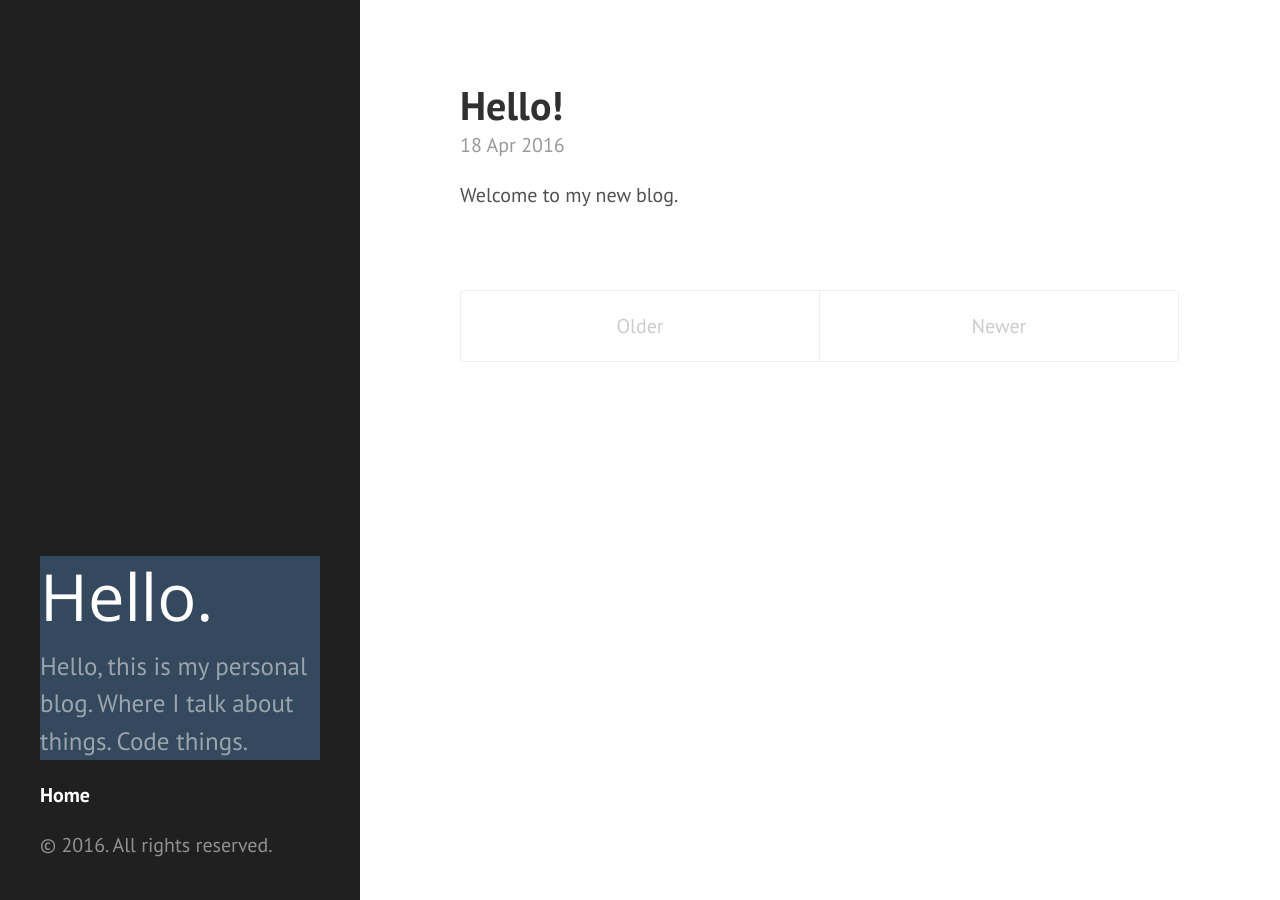
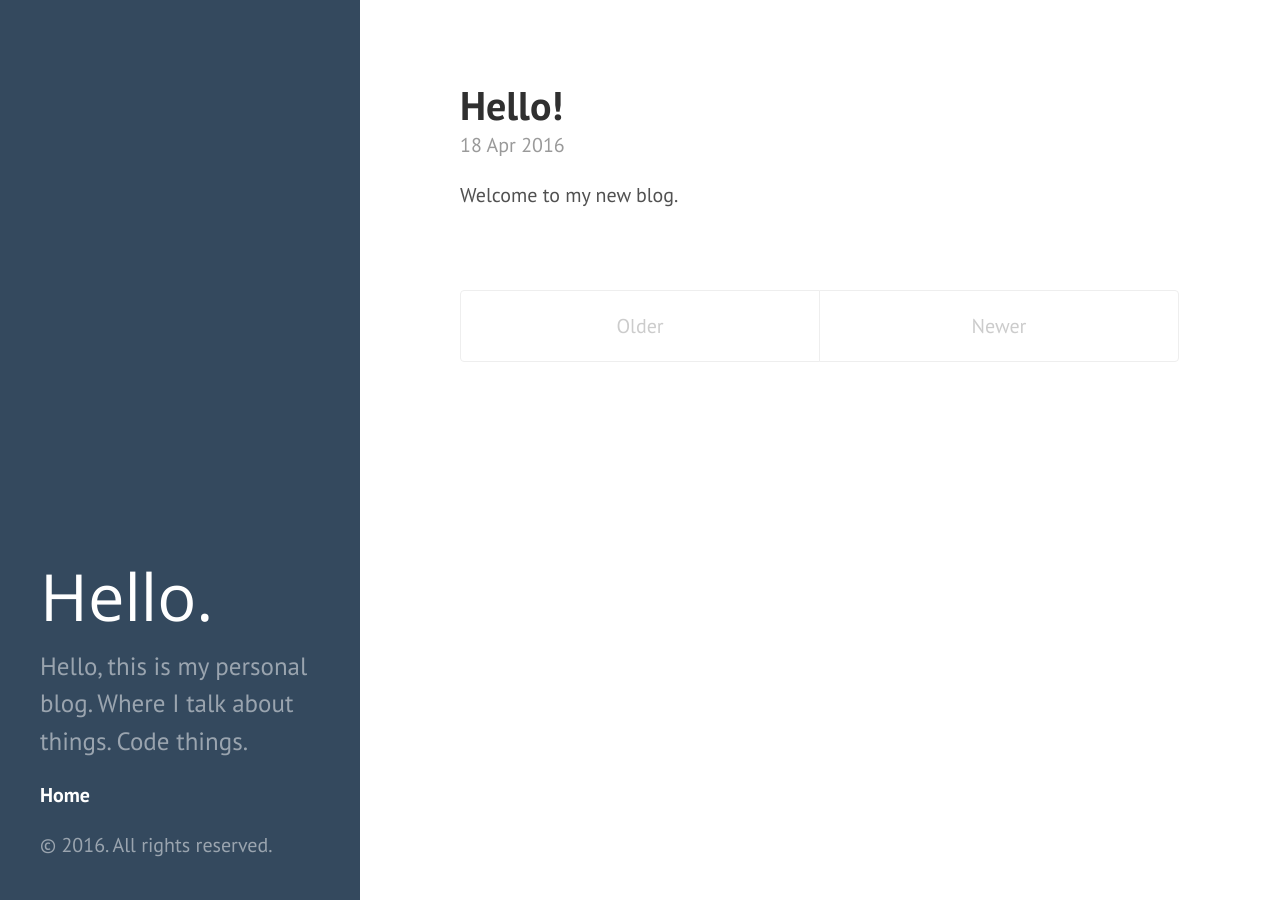
Before and after one commit to fallenshell/fallenshell.github.io, a Jekyll site: the page built from index.html, in a window 1280 px wide. Built offline with Jekyll 4.4.1, drawn with Linux system fonts in a browser that asks for light colours; the list of posts is cut into pages by our own code.

Commit message:
Update cust.css

```diff
--- a/public/css/cust.css
+++ b/public/css/cust.css
@@ -4,6 +4,6 @@
   color: white !important;
 }
 
-.sidebar-about {
+.sidebar {
   background-color: #34495e !important;
 }
```
